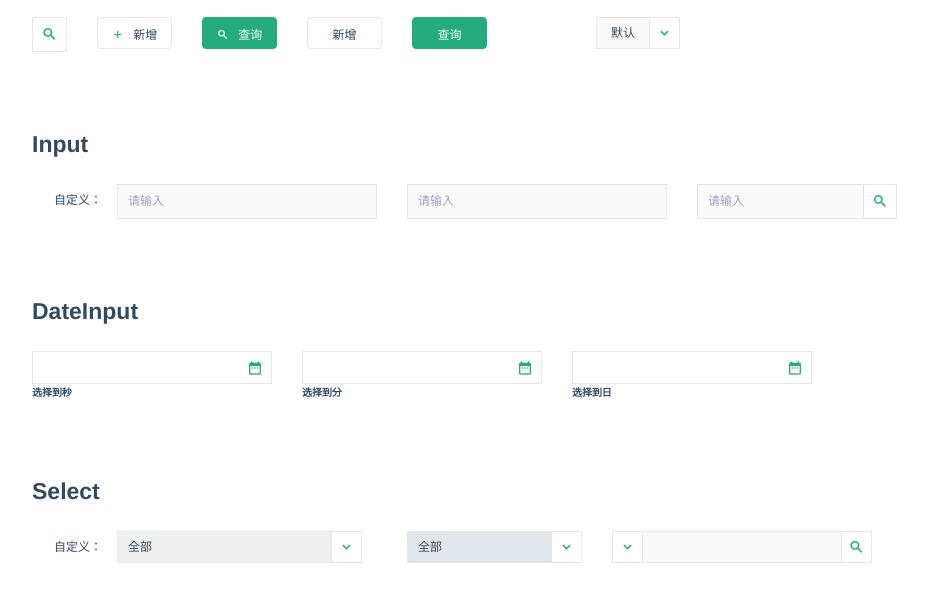
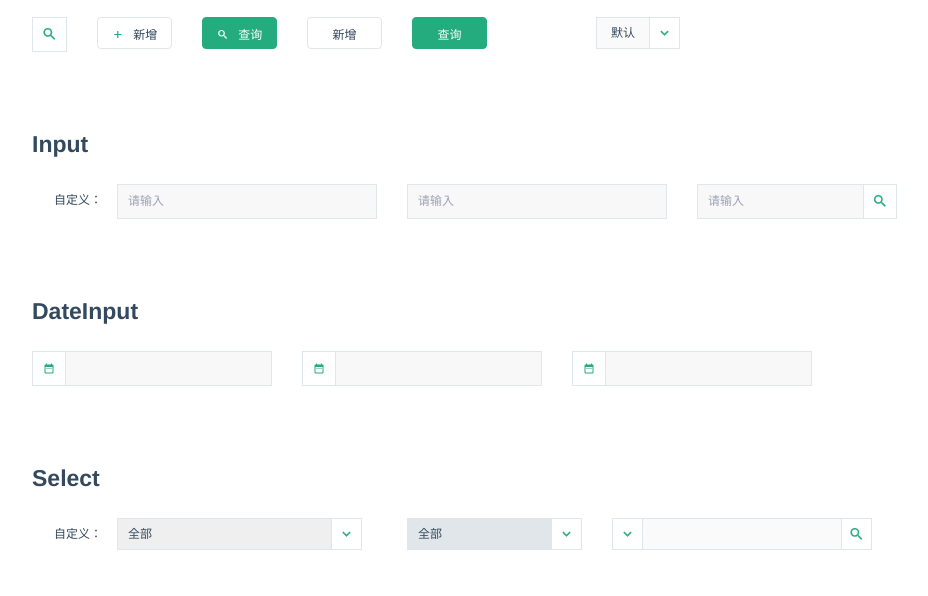
Before and after one commit to lymcsu/UI, a plain HTML site: page ui.html in a window 1280 px wide. Shown: the part 610-1206 px from the top of the page, without its empty margins (138-1066 px from the left). Drawn offline with Linux system fonts and the light colour scheme.

Commit message:
hecz
修改日期插件input

```diff
--- a/css/ui.css
+++ b/css/ui.css
@@ -217,7 +217,7 @@
 	width: 260px;
     height: 35px;
     float: left;
-    background-color: #FAFAFA;
+    background-color: #F8F8F8;
     border: 1px solid #E1E6EB;
     position: relative;
 }
@@ -1623,15 +1623,17 @@ padding-top: 15px;
 }
 
 .Wdate{
-	width: 240px;
+	width: 100%;
 	height: 33px;
 	float: left;
-	padding-left: 10px;
+	padding-left: 43px;
 	line-height: 33px;
 	color: #9DA2B6;
-	border: 1px solid #E1E6EB;
+	position: relative;
+	z-index: 9;
 	box-shadow: none;
-	background:#fff url(../lib/My97DatePicker/skin/datePicker.png) no-repeat right;
+	background: transparent url(0) no-repeat !important;
+	margin-left: -33px;
 }
 .Wdate::-ms-clear{display:none;}
 
@@ -1639,3 +1641,31 @@ padding-top: 15px;
 	font-weight:bold;
 	color:red;
 }
+
+.chooseSecond-input,
+.chooseDay-input,
+.choosePoint-input {
+	position: relative;
+	width: 240px;
+	height: 35px;
+	background-color: #F8F8F8;
+	border: 1px solid #E1E6EB;
+}
+
+.chooseSecond-input:before,
+.chooseDay-input:before,
+.choosePoint-input:before {
+	content: '\e609';
+	font-family: iconfont;
+	text-align: center;
+	float: left;
+	display: inline-block;
+	width: 33px;
+	height: 33px;
+	line-height: 33px;
+	background-color: #FFF;
+	color: #24AC7E;
+	z-index: 1;
+	position: relative;
+	border-right: 1px solid #E1E6EB;
+}
--- a/ui.html
+++ b/ui.html
@@ -109,16 +109,19 @@
 			<div class="demo-row demo-input">
 				<h3 class="demo-panel-title">DateInput</h3>
 				<li class="demo-items">
-					<input type="text" onfocus="WdatePicker({dateFmt:'yyyy.MM.dd  HH:mm:ss',skin:'twoer'})" class="Wdate" />
-					<h5>选择到秒</h5>
+					<div class="chooseSecond-input">
+						<input type="text" onfocus="WdatePicker({dateFmt:'yyyy.MM.dd  HH:mm:ss',skin:'twoer'})" class="Wdate" />
+					</div>
 				</li>
 				<li class="demo-items">
-					<input type="text" onfocus="WdatePicker({dateFmt:'yyyy.MM.dd  HH:mm',skin:'twoer'})" class="Wdate" />
-					<h5>选择到分</h5>
+					<div class="choosePoint-input">
+						<input type="text" onfocus="WdatePicker({dateFmt:'yyyy.MM.dd  HH:mm',skin:'twoer'})" class="Wdate" />
+					</div>
 				</li>
 				<li class="demo-items">
-					<input type="text" onfocus="WdatePicker({dateFmt:'yyyy.MM.dd',skin:'twoer'})" class="Wdate" />
-					<h5>选择到日</h5>
+					<div class="chooseDay-input">
+						<input type="text" onfocus="WdatePicker({dateFmt:'yyyy.MM.dd',skin:'twoer'})" class="Wdate" />
+					</div>
 				</li>
 			</div>
 
```
